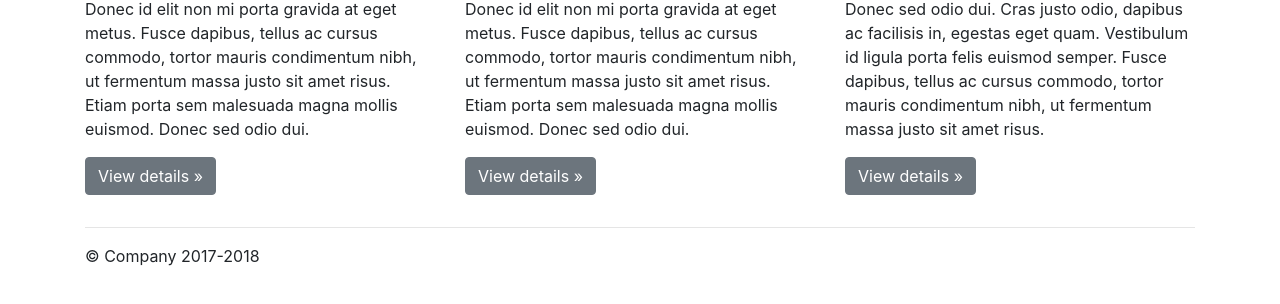
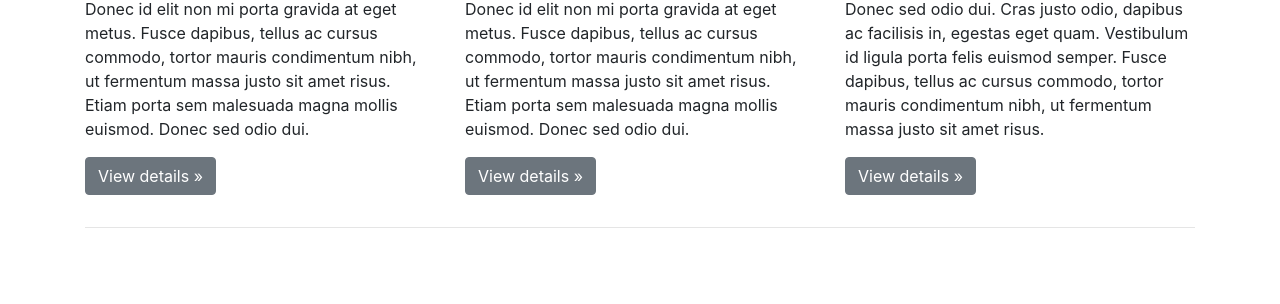
Before and after one commit to PFGCTF/PFGCTF.github.io, a plain HTML site: page index.html in a window 1280 px wide. Shown: the part 464-768 px from the top of the page. Drawn offline with nearby package versions, Linux system fonts and the light colour scheme; files whose address does not match are found by name.

Commit message:
Update index.html

```diff
--- a/index.html
+++ b/index.html
@@ -66,10 +66,6 @@
 
     </main>
 
-    <footer class="container">
-      <p>&copy; Company 2017-2018</p>
-    </footer>
-
     <!-- Bootstrap core JavaScript
     ================================================== -->
     <!-- Placed at the end of the document so the pages load faster -->
```
